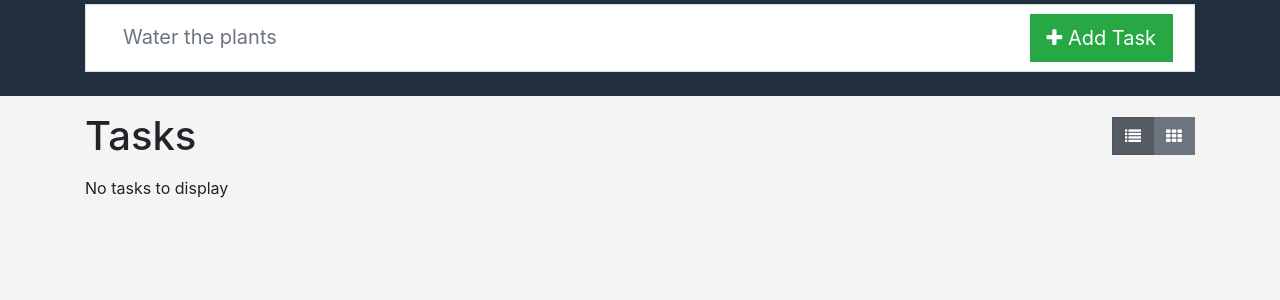
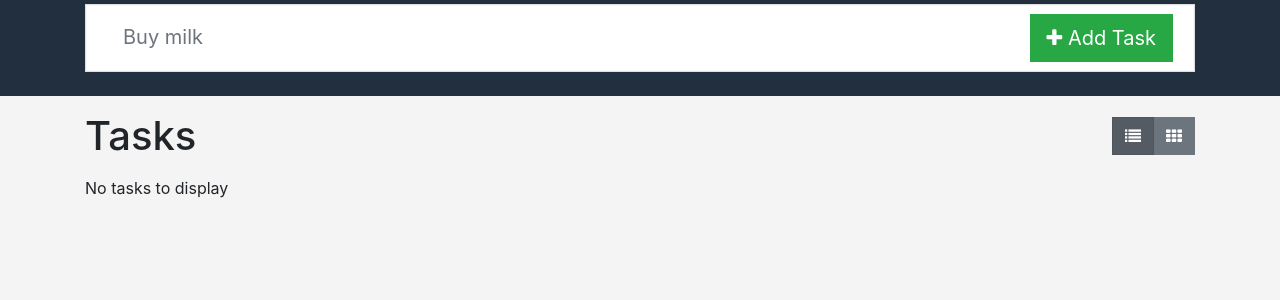
Before and after one commit to flxc3r/todo, a Flask app: page / in a window 1280 px wide. Shown: the part 56-356 px from the top of the page. Run offline with Flask 2, Linux system fonts and the light colour scheme; data that the repository does not hold is empty; parts of the project's set-up code (start-up, migrations or seed data) failed here and were passed over; some libraries are stand-ins or nearby versions.

Commit message:
minor change to UI

```diff
--- a/templates/add_task.html
+++ b/templates/add_task.html
@@ -4,7 +4,7 @@
             <form class="" id="post-task" action="{{url_for('create_task')}}" method="POST">
                 <div class="row">
                     <div class="col">
-                        <input class="form-control form-control-lg border-0" id="task-description" name="task-description" placeholder="Water the plants" >
+                        <input class="form-control form-control-lg border-0" id="task-description" name="task-description" placeholder="Buy milk" >
                     </div>
                     <div class="col-auto text-right">
                         <button type="submit" class="btn btn-lg btn-success" onClick="return empty()"><i class="fa fa-plus" aria-hidden="true"></i> Add Task</button>
```
